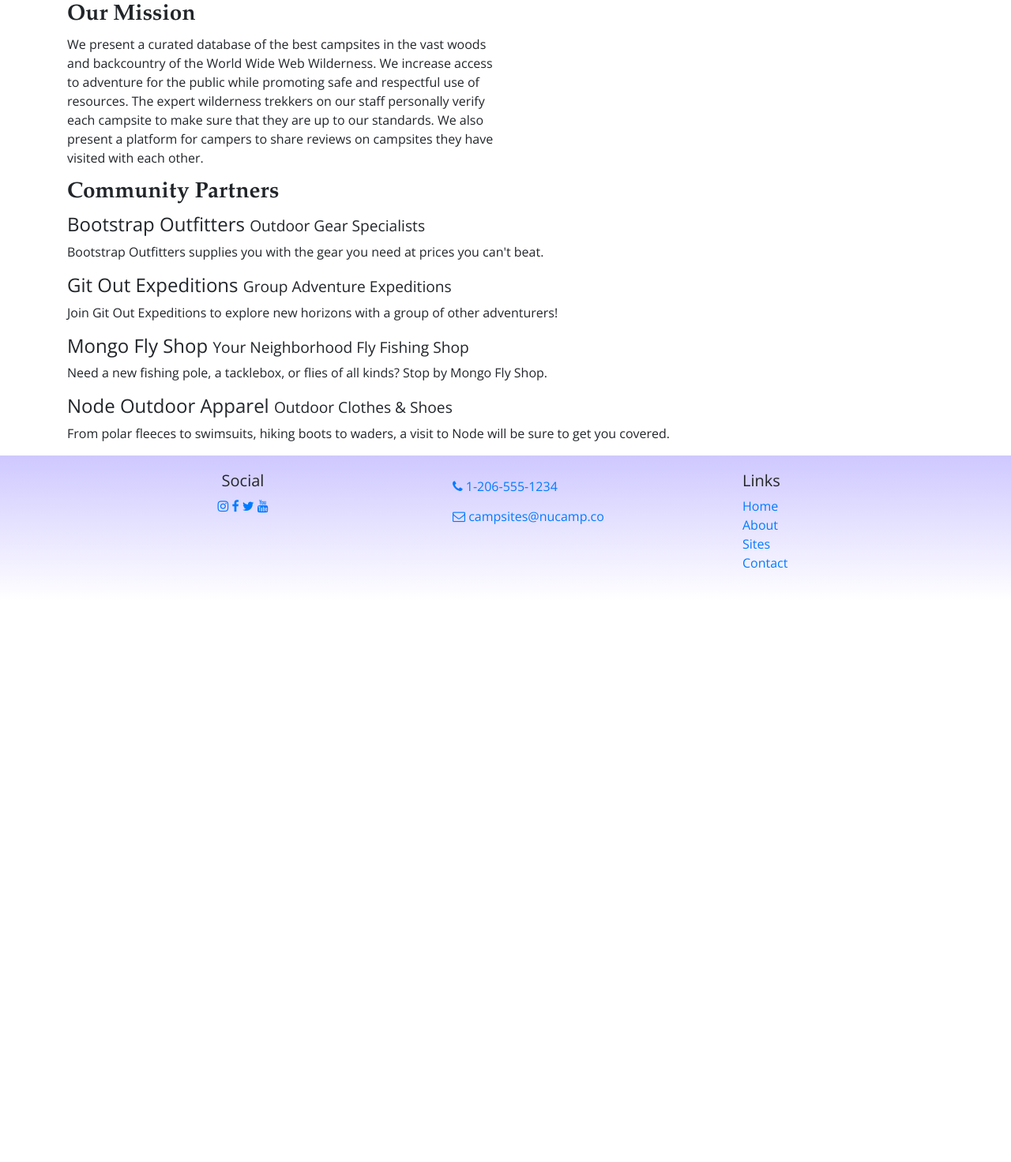
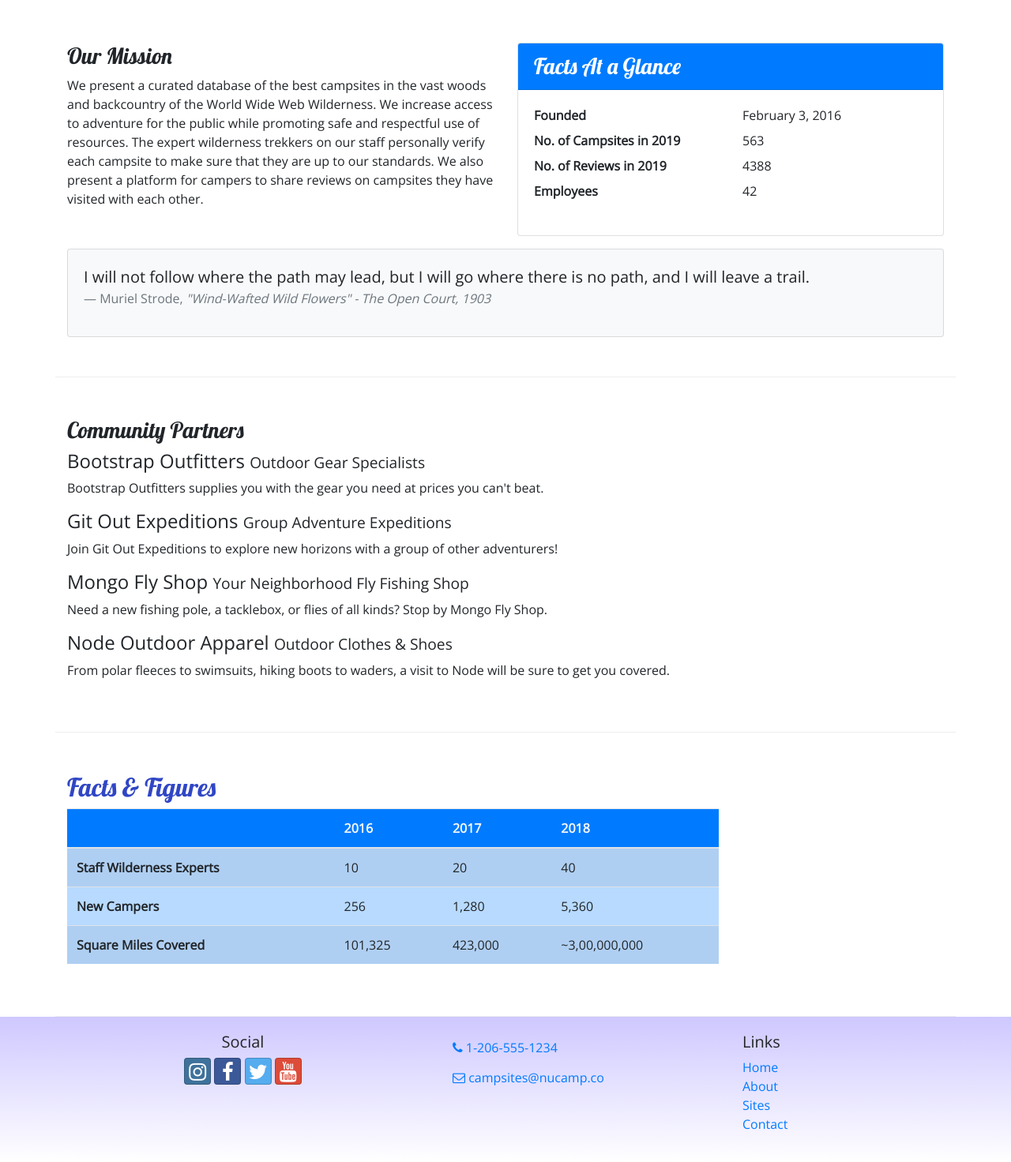
Before and after one commit to eiramegas/Bootstrap-exercise, a website: page aboutus.html in a window 1280 px wide. Shown: the part 351-1823 px from the top of the page at 79% size. Before the commit the page ends 1112 px from the top, so only its background shows below. Drawn offline with nearby package versions, Linux system fonts and the light colour scheme.

Commit message:
V2.2
add images, logos, cards and table on about us page

```diff
--- a/CSS/style.css
+++ b/CSS/style.css
@@ -3,8 +3,8 @@
 }
 
 h1, h2, h3 {
-    font-family: "Garamond";
-    font-weight: bold;
+    font-family: "Lobster", cursive;
+
 }
 
 h2 {
@@ -15,7 +15,7 @@
     color: #CEC8FF;
 }
 
-footer {
+.site-footer {
     background-image: linear-gradient(#CEC8FF, white);
     padding: 20px 0;
 
--- a/aboutus.html
+++ b/aboutus.html
@@ -26,6 +26,9 @@
     <header class="jumbotron jumbotron-fluid">
         <div class="container">
             <div class="row">
+                <div class="col-4 col-sm-3 col-md-2 align-self-center">
+                        <a href="index.html"><img src="img/logo.png" class="img-fluid" /></a>
+                </div>
                 <div class="col">
                     <h1>NuCamp</h1>
                     <h2>a better way to camp</h2>
@@ -37,6 +40,7 @@
     <!--Nav Bar-->
     <nav class="navbar navbar-expand-sm navbar-dark sticky-top">
         <div class="container">
+            <a class="navbar-brand" href="index.html"><img src="img/logo.png" height="30" width="30" /></a>
             <button class="navbar-toggler" type="button" data-toggle="collapse" data-target="#nucampNavbar">
                 <span class="navbar-toggler-icon"></span>
             </button>
@@ -68,7 +72,7 @@
             </div>
         </div>
         <!--Content-->
-        <div class="row">
+        <div class="row row-content">
             <div class="col-xl-6">
                 <h3>Our Mission</h3>
                 <p>We present a curated database of the best campsites in the vast woods and backcountry of the World
@@ -77,9 +81,40 @@
                     campsite to make sure that they are up to our standards. We also present a platform for campers to
                     share reviews on campsites they have visited with each other.</p>
             </div>
+
+            <div class="col-sm-6">
+                <div class="card">
+                    <h3 class="card-header bg-primary text-white">Facts At a Glance</h3>
+                    <div class="card-body">
+                        <dl class="row">
+                            <dt class="col-6">Founded</dt>
+                            <dd class="col-6">February 3, 2016</dd>
+                            <dt class="col-6">No. of Campsites in 2019</dt>
+                            <dd class="col-6">563</dd>
+                            <dt class="col-6">No. of Reviews in 2019</dt>
+                            <dd class="col-6">4388</dd>
+                            <dt class="col-6">Employees</dt>
+                            <dd class="col-6">42</dd>
+                        </dl>
+                    </div>
+                </div>
+            </div>
+            <div class="col">
+                <div class="card card-body bg-light mt-3">
+                    <blockquote class="blockquote">
+                        <p class="mb-0">I will not follow where the path may lead, but I will go where there is no path,
+                            and I will leave a trail.</p>
+                        <footer class="blockquote-footer">Muriel Strode,
+                            <cite title="Source Title">"Wind-Wafted Wild Flowers" -
+                                The Open Court, 1903</cite>
+                        </footer>
+                    </blockquote>
+                </div>
+            </div>
         </div>
 
-        <div class="row">
+
+        <div class="row row-content">
             <div class="col">
                 <h3>Community Partners</h3>
                 <h4>Bootstrap Outfitters <small>Outdoor Gear Specialists</small></h4>
@@ -96,11 +131,47 @@
                     will be sure to get you covered.</p>
             </div>
         </div>
+        <div class="row row-content">
+            <div class="col-sm-9">
+            	<h2>Facts &amp; Figures</h2>
+            	<div class="table-responsive">
+               	    <table class="table table-striped">
+	                <thead>
+	                    <tr class="bg-primary text-light">
+	                        <th></th>
+	                        <th>2016</th>
+	                        <th>2017</th>
+	                        <th>2018</th>
+	                    </tr>
+                    	</thead>
+	                <tbody class="table-primary">
+                            <tr>
+                                <th>Staff Wilderness Experts</th>
+                                <td>10</td>
+                                <td>20</td>
+                                <td>40</td>
+                            </tr>
+                            <tr>
+                                <th>New Campers</th>
+                                <td>256</td>
+                                <td>1,280</td>
+                                <td>5,360</td>
+                            </tr>
+                            <tr>
+                                <th>Square Miles Covered</th>
+                                <td>101,325</td>
+                                <td>423,000</td>
+                                <td>~3,00,000,000</td>
+                            </tr>
+                        </tbody>
+                    </table>
+                </div>
+            </div>
+       </div>
     </div>
 
     <!--Footer-->
-    <!--Footer-->
-    <footer>
+    <footer class="site-footer">
         <div class="container footer">
             <div class="row">
                 <div class="col-sm-4 order-sm-last col-md-3">
@@ -114,10 +185,14 @@
                 </div>
                 <div class="col-6 col-sm-5 text-center">
                     <h5>Social</h5>
-                    <a href="http://instagram.com/"><i class="fa fa-instagram"></i></a>
-                    <a href="http://facebook.com/"><i class="fa fa-facebook"></i></a>
-                    <a href="http://twitter.com/"><i class="fa fa-twitter"></i></a>
-                    <a href="http://youtube.com/"><i class="fa fa-youtube"></i></a>
+                    <a class="btn btn-social-icon btn-instagram" href="http://instagram.com/">
+                        <i class="fa fa-instagram"></i></a>
+                    <a class="btn btn-social-icon btn-facebook" href="http://facebook.com/">
+                        <i class="fa fa-facebook"></i></a>
+                    <a class="btn btn-social-icon btn-twitter" href="http://twitter.com/">
+                        <i class="fa fa-twitter"></i></a>
+                    <a class="btn btn-social-icon btn-google" href="http://youtube.com/">
+                        <i class="fa fa-youtube"></i></a>
                 </div>
                 <div class="col-sm-4">
                     <a role="button" class="btn btn-link" href="tel:+12065551234">
@@ -128,7 +203,6 @@
             </div>
         </div>
     </footer>
-
     <!-- jQuery must come first, then Popper.js, then the Bootstrap JavaScript plugins.-->
     <script src="node_modules/jquery/dist/jquery.slim.min.js"></script>
     <script src="node_modules/popper.js/dist/umd/popper.min.js"></script>
```
Also changed, not shown: contact.html (+6 -2 lines), index.html (+36 -10 lines), img/bootstrap-thumb.png (added), img/breadcrumb-trail-thumb.jpg (added), img/breadcrumb-trail.jpg (added), img/chrome-river-thumb.jpg (added), img/chrome-river.jpg (added), img/logo.png (added), img/react-lake-thumb.jpg (added), img/react-lake.jpg (added).
